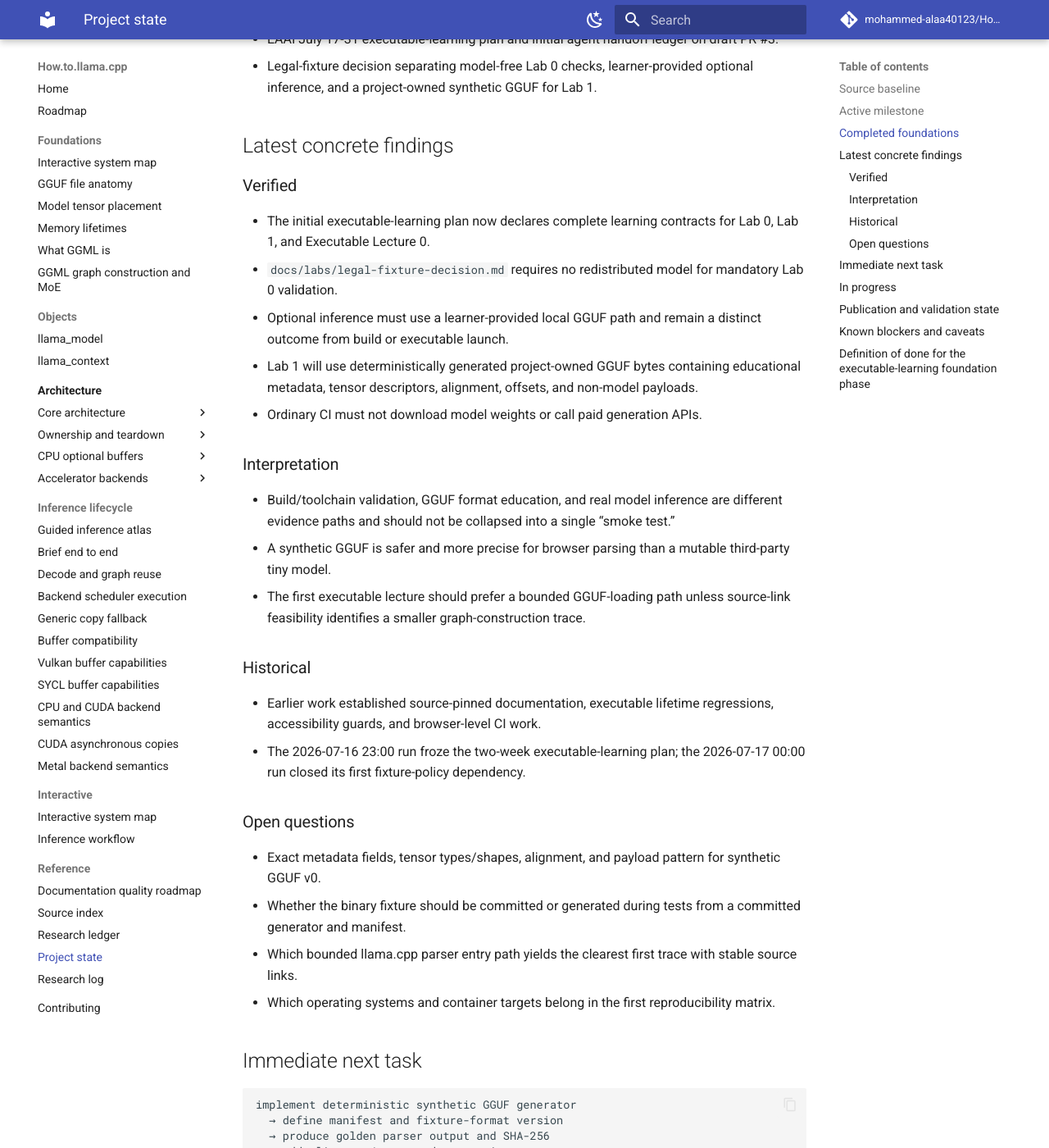
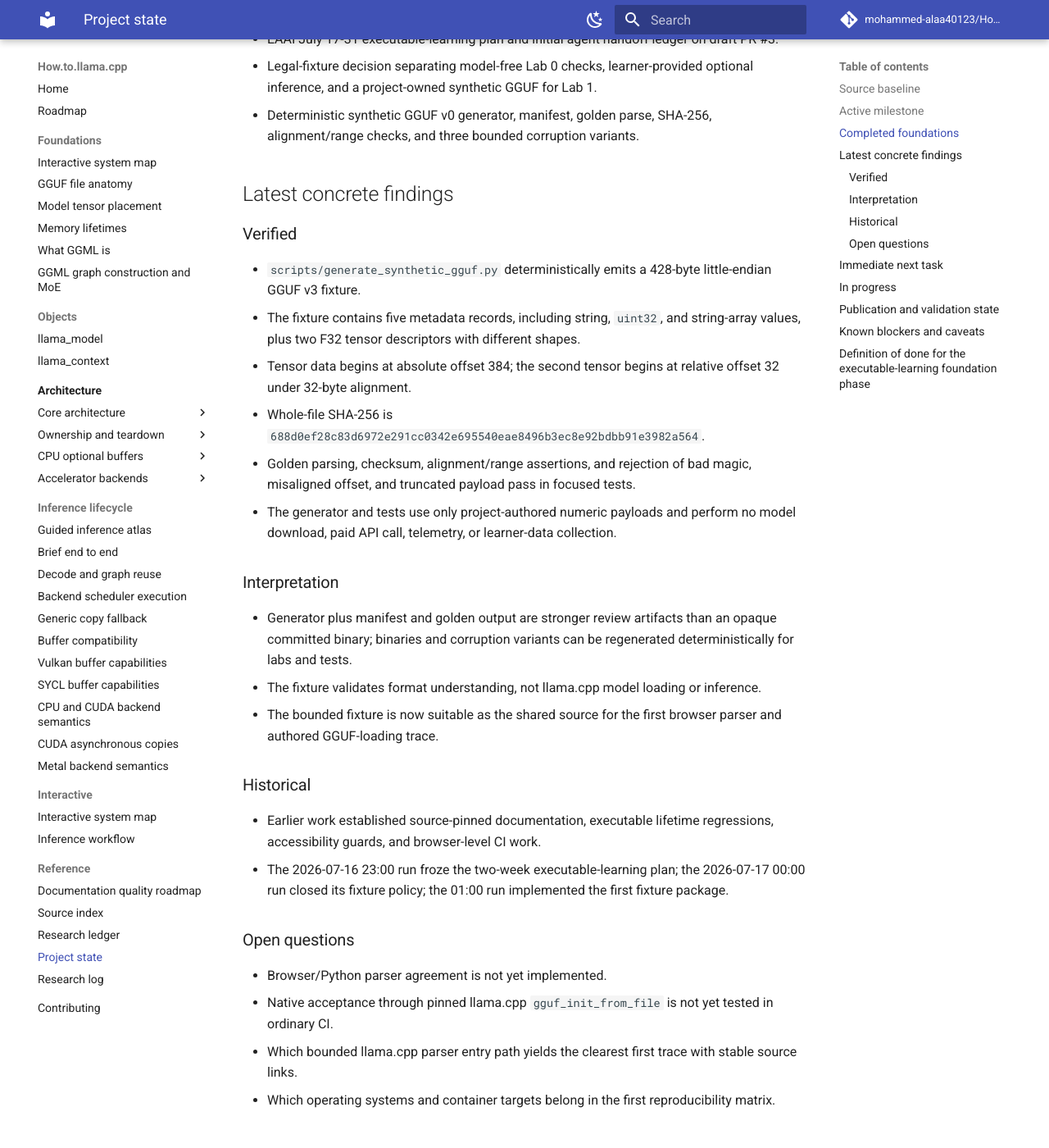
Before and after one commit to mohammed-alaa40123/How.to.llama.cpp, an MkDocs documentation site: the page built from docs/reference/project-state.md, in a window 1280 px wide and 1400 px high, scrolled down 1288 px. Shown: the whole window at 82% size. Built offline with MkDocs 1.6.1 and Material for MkDocs 9.7.7, drawn with Linux system fonts in a browser that asks for light colours; comment, search, counter and statistics services are not loaded; some of the changed text lies outside the part shown.

Commit message:
docs: update state after synthetic GGUF implementation

````diff
--- a/docs/reference/project-state.md
+++ b/docs/reference/project-state.md
@@ -1,6 +1,6 @@
 # Project state
 
-_Last updated: 2026-07-17 00:00 Africa/Cairo_
+_Last updated: 2026-07-17 01:00 Africa/Cairo_
 
 Read this file after the root README on every run. It is the compact checkpoint for the current milestone, verified work, blockers, and next priority.
 
@@ -30,44 +30,48 @@ Read this file after the root README on every run. It is the compact checkpoint
 - Dependency-free generated-HTML accessibility structure validator with focused tests and Documentation CI integration.
 - EAAI July 17-31 executable-learning plan and initial agent handoff ledger on draft PR #3.
 - Legal-fixture decision separating model-free Lab 0 checks, learner-provided optional inference, and a project-owned synthetic GGUF for Lab 1.
+- Deterministic synthetic GGUF v0 generator, manifest, golden parse, SHA-256, alignment/range checks, and three bounded corruption variants.
 
 ## Latest concrete findings
 
 ### Verified
 
-- The initial executable-learning plan now declares complete learning contracts for Lab 0, Lab 1, and Executable Lecture 0.
-- `docs/labs/legal-fixture-decision.md` requires no redistributed model for mandatory Lab 0 validation.
-- Optional inference must use a learner-provided local GGUF path and remain a distinct outcome from build or executable launch.
-- Lab 1 will use deterministically generated project-owned GGUF bytes containing educational metadata, tensor descriptors, alignment, offsets, and non-model payloads.
-- Ordinary CI must not download model weights or call paid generation APIs.
+- `scripts/generate_synthetic_gguf.py` deterministically emits a 428-byte little-endian GGUF v3 fixture.
+- The fixture contains five metadata records, including string, `uint32`, and string-array values, plus two F32 tensor descriptors with different shapes.
+- Tensor data begins at absolute offset 384; the second tensor begins at relative offset 32 under 32-byte alignment.
+- Whole-file SHA-256 is `688d0ef28c83d6972e291cc0342e695540eae8496b3ec8e92bdbb91e3982a564`.
+- Golden parsing, checksum, alignment/range assertions, and rejection of bad magic, misaligned offset, and truncated payload pass in focused tests.
+- The generator and tests use only project-authored numeric payloads and perform no model download, paid API call, telemetry, or learner-data collection.
 
 ### Interpretation
 
-- Build/toolchain validation, GGUF format education, and real model inference are different evidence paths and should not be collapsed into a single “smoke test.”
-- A synthetic GGUF is safer and more precise for browser parsing than a mutable third-party tiny model.
-- The first executable lecture should prefer a bounded GGUF-loading path unless source-link feasibility identifies a smaller graph-construction trace.
+- Generator plus manifest and golden output are stronger review artifacts than an opaque committed binary; binaries and corruption variants can be regenerated deterministically for labs and tests.
+- The fixture validates format understanding, not llama.cpp model loading or inference.
+- The bounded fixture is now suitable as the shared source for the first browser parser and authored GGUF-loading trace.
 
 ### Historical
 
 - Earlier work established source-pinned documentation, executable lifetime regressions, accessibility guards, and browser-level CI work.
-- The 2026-07-16 23:00 run froze the two-week executable-learning plan; the 2026-07-17 00:00 run closed its first fixture-policy dependency.
+- The 2026-07-16 23:00 run froze the two-week executable-learning plan; the 2026-07-17 00:00 run closed its fixture policy; the 01:00 run implemented the first fixture package.
 
 ### Open questions
 
-- Exact metadata fields, tensor types/shapes, alignment, and payload pattern for synthetic GGUF v0.
-- Whether the binary fixture should be committed or generated during tests from a committed generator and manifest.
+- Browser/Python parser agreement is not yet implemented.
+- Native acceptance through pinned llama.cpp `gguf_init_from_file` is not yet tested in ordinary CI.
 - Which bounded llama.cpp parser entry path yields the clearest first trace with stable source links.
 - Which operating systems and container targets belong in the first reproducibility matrix.
 
 ## Immediate next task
 
 ```text
-implement deterministic synthetic GGUF generator
-  → define manifest and fixture-format version
-  → produce golden parser output and SHA-256
-  → add alignment/range and corruption tests
-  → validate browser/Python agreement
+add machine-readable executable-learning schemas
+  → trace schema and authored sample trace contract
+  → media manifest/provenance schema
+  → local progress schema
+  → focused malformed-input validators
 ```
+
+If the orchestrator ranks it higher, define the Lab 0 checker interface before environment automation.
 
 ## In progress
 
@@ -81,15 +85,16 @@ implement deterministic synthetic GGUF generator
 ## Publication and validation state
 
 - Draft PR #3 is based on `agent/eaai-two-week-execution-plan`.
-- Added `docs/publication/two-week-execution-plan.md`, `docs/publication/agent-handoffs.md`, and `docs/labs/legal-fixture-decision.md` plus durable run notes.
-- No external source, paid API, model weight, participant data, or server-side learner state was introduced by the fixture decision.
-- Research ledger unchanged because no external source was added or reclassified.
+- The branch now contains the two-week plan, handoff ledger, legal-fixture decision, deterministic GGUF fixture package, focused tests, and durable run notes.
+- Focused local validation passed for the exact generator/test contents before repository write.
+- No external source was newly introduced; the official GGUF specification was already recorded in the research ledger.
 - Final-head workflow results must be checked after context updates complete.
 
 ## Known blockers and caveats
 
 - **Orchestrator files:** `docs/publication/orchestrator-state.md` and `docs/publication/evidence-backlog.md` are not yet available on the active branch, so dependency-safe recommendations are being followed.
-- **Fixture implementation:** the decision is complete, but no binary/generator, manifest, golden parser output, or corruption variants exist yet.
+- **Browser agreement:** no browser parser yet proves agreement with the Python golden output.
+- **Native acceptance:** the synthetic file is a format-teaching fixture and is not claimed to be a valid inference model; pinned native GGUF-reader acceptance is a separate future check.
 - **Inference scope:** mandatory Lab 0 does not prove model loading or token generation; those require the separately labelled learner-provided-model extension.
 - **Live-site verification:** direct Pages access remains unavailable in this environment, so production rendering cannot be independently tested here.
 - **Current-tree runtime evidence:** source/API compatibility at `8ee54c8` is verified, but the CPU_REPACK fixture has not yet been compiled and executed against that exact current revision.
````
